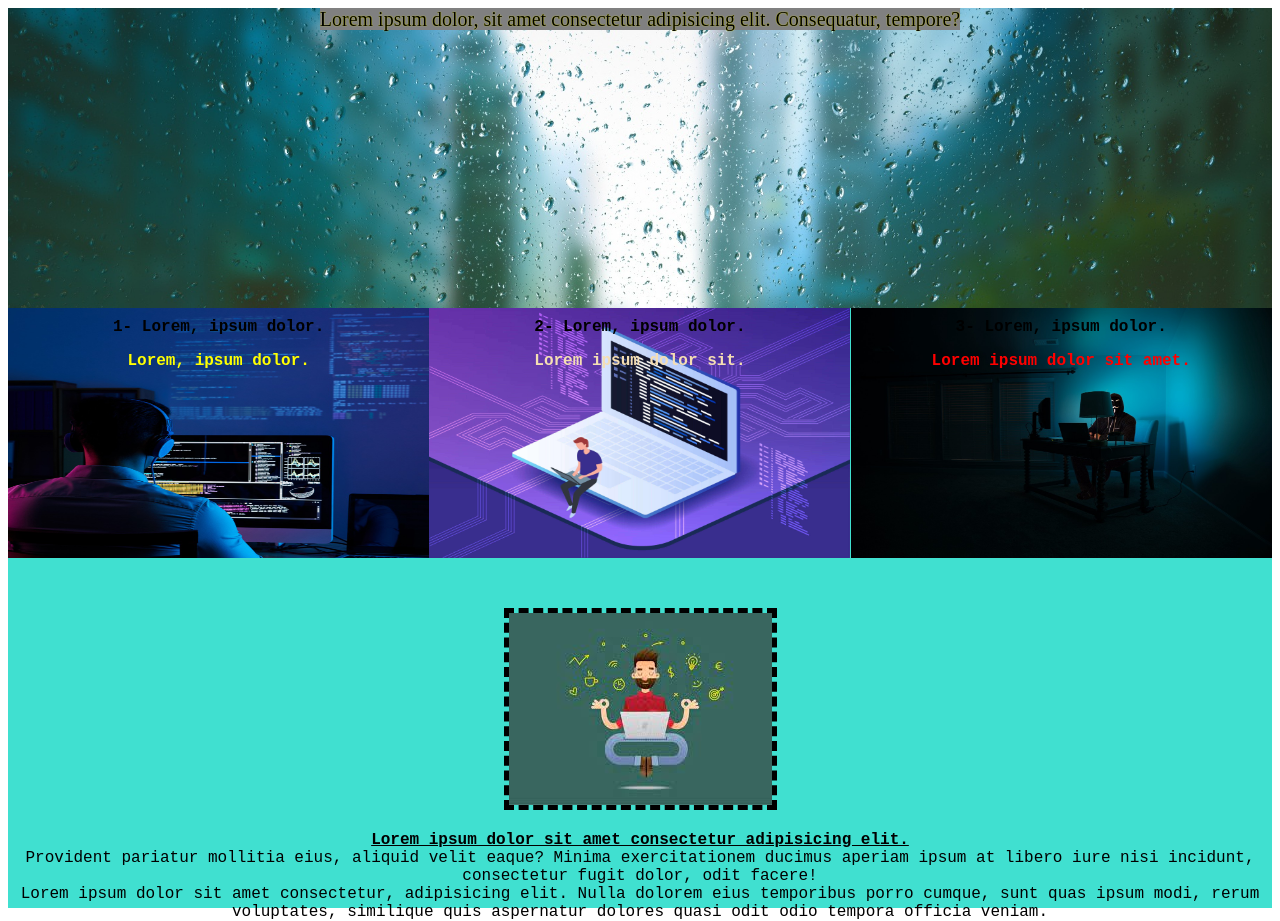
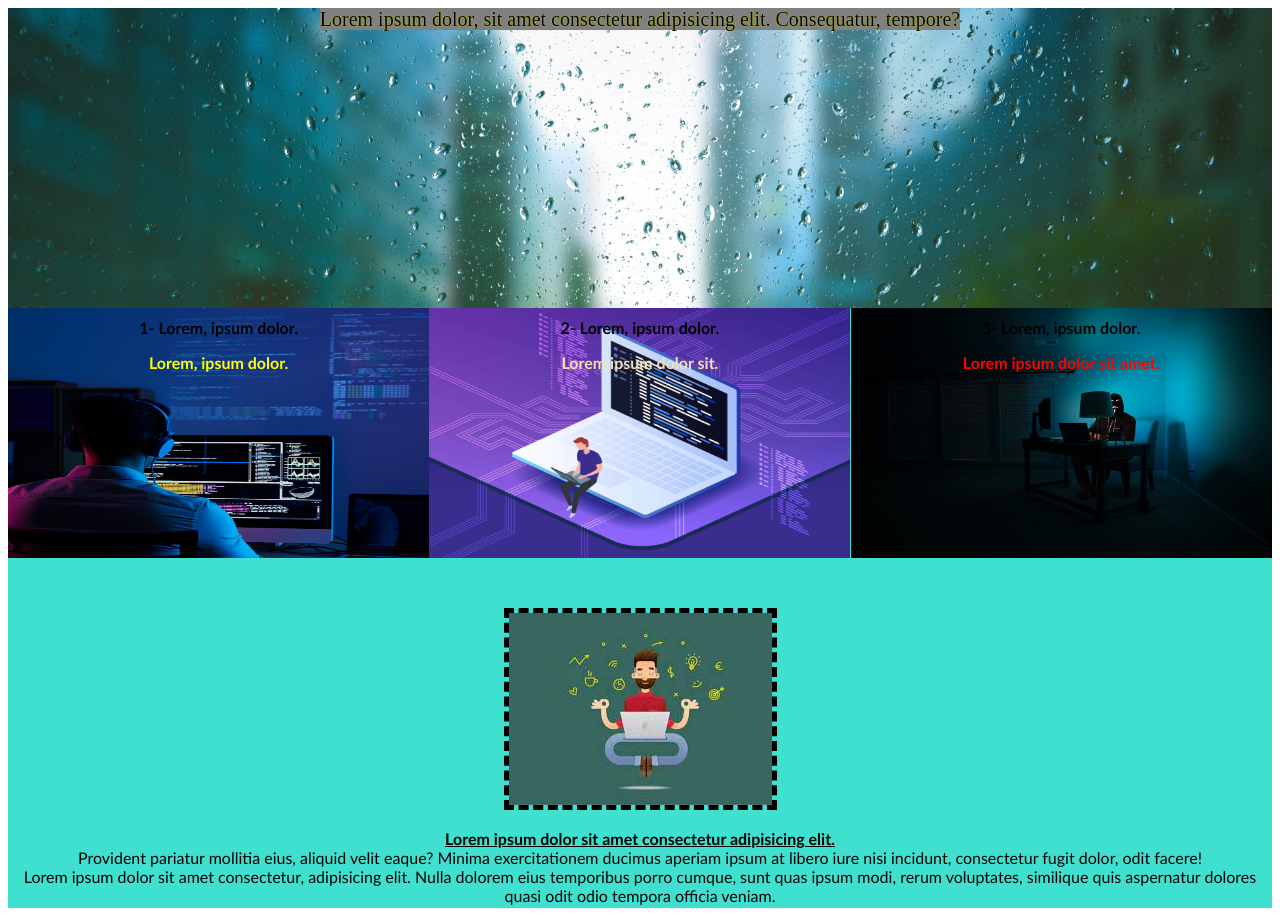
Before and after one commit to nesli9/CSS, a plain HTML site: page 16- Uygulama 1 - sayfa tasarımı/index.html in a window 1280 px wide. Drawn offline with Linux system fonts and the light colour scheme.

Commit message:
font-family değiştirildi

```diff
--- a/16- Uygulama 1 - sayfa tasarımı/index.html
+++ b/16- Uygulama 1 - sayfa tasarımı/index.html
@@ -7,7 +7,7 @@
     <title>Document</title>
     <style>
         body{
-            font-family:'Courier New', Courier, monospace ;
+            font-family:'Gill Sans', 'Gill Sans MT', Calibri, 'Trebuchet MS', sans-serif ;
         }
         div{
             width: 100%;
```
